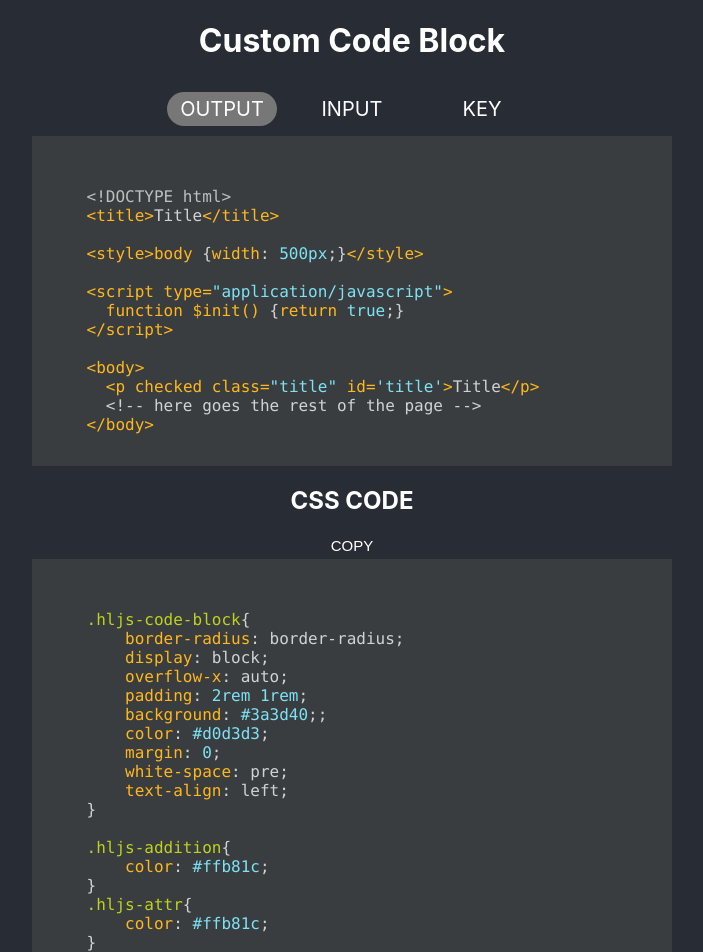
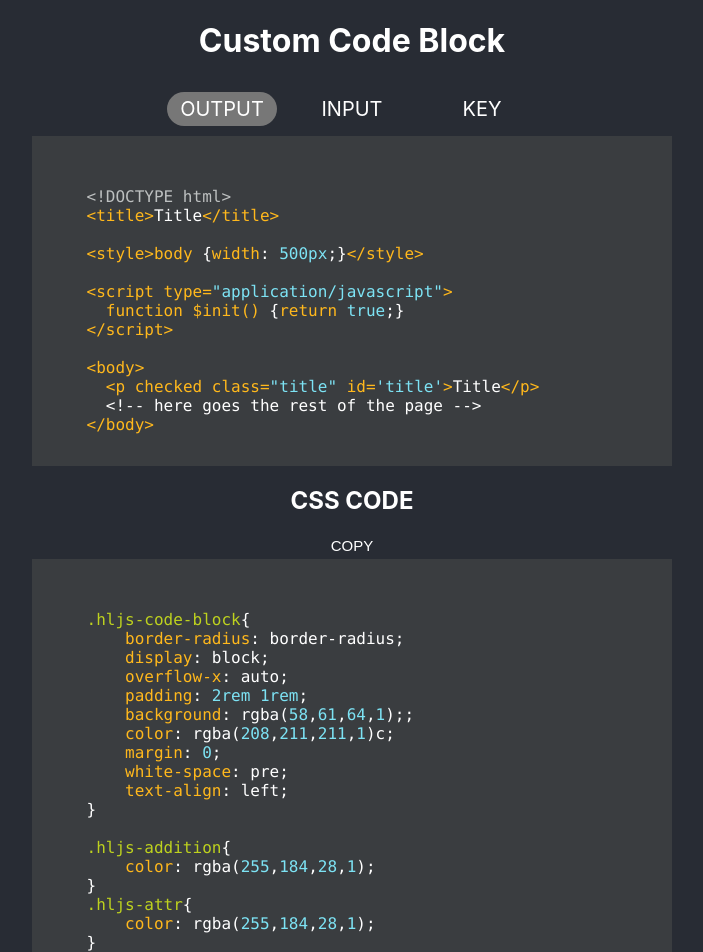
Before and after one commit to alexd99/HTMLCodeBlock, a React (Create React App) app: page / in a window 1280 px wide. Shown: the top 952 px of the page, without its empty margins (288-991 px from the left). Built offline with nearby package versions, Linux system fonts and the light colour scheme.

Commit message:
supporting rgba, and improving color picker performance

```diff
--- a/package.json
+++ b/package.json
@@ -4,6 +4,7 @@
   "private": true,
   "homepage": "https://alexd99.github.io/codeBlockGenerator/",
   "dependencies": {
+    "@tuxsudo/debounce": "^1.0.1",
     "highlight.js": "^9.13.1",
     "react": "^16.6.0",
     "react-color": "^2.14.1",
--- a/src/App.js
+++ b/src/App.js
@@ -6,6 +6,7 @@ import HtmlCodeDisplay from "./components/HtmlCodeDisplay";
 import BlockOptions from "./components/BlockOptions";
 import Key from "./components/Key";
 import ViewSwitcher from "./components/ViewSwitcher";
+import debounce from "@tuxsudo/debounce";
 
 const ParentDiv = styled.div`
   width: 50%;
@@ -33,49 +34,49 @@ class App extends React.Component {
       <!-- here goes the rest of the page -->
     </body>`,
     options: {
-      addition: "#ffb81c",
-      attr: "#ffb81c",
-      attribute: "#ffb81c",
-      background: "#3a3d40",
-      built_in: "#ffb81c",
-      "builtin-name": "#ffb81c",
-      bullet: "#7de3f4",
-      class: "#ffb81c",
-      code: "#bed21e",
-      comment: "#bdc0c0",
-      deletion: "#bdc0c0",
-      doctag: "#bdc0c0",
-      emphasis: "#a9adad",
-      formula: "#a9adad",
-      function: "#ffb81c",
-      keyword: "#ffb81c",
-      link: "#7de3f4",
-      literal: "#7de3f4",
-      meta: "#bdc0c0",
-      "meta-keyword": "#bdc0c0",
-      "meta-string": "#bdc0c0",
-      name: "#ffb81c",
-      number: "#7de3f4",
-      params: "#878a8c",
-      quote: "#7de3f4",
-      regexp: "#7de3f4",
-      section: "#ffb81c",
-      "selector-attr": "#ffb81c",
-      "selector-class": "#bed21e",
-      "selector-id": "#ffb81c",
-      "selector-pseudo": "#ffb81c",
-      "selector-tag": "#ffb81c",
-      string: "#7de3f4",
-      strong: "#a9adad",
-      subst: "#ffb81c",
-      symbol: "#ffb81c",
-      tag: "#ffb81c",
-      "template-tag": "#ffb81c",
-      "template-variable": "#ffb81c",
-      "text-color": "#d0d3d3",
-      title: "#ffb81c",
-      type: "#ffb81c",
-      variable: "#ffb81c"
+      addition: "rgba(255,184,28,1)",
+      attr: "rgba(255,184,28,1)",
+      attribute: "rgba(255,184,28,1)",
+      background: "rgba(58,61,64,1)",
+      built_in: "rgba(255,184,28,1)",
+      "builtin-name": "rgba(255,184,28,1)",
+      bullet: "rgba(125,227,244,1)",
+      class: "rgba(255,184,28,1)",
+      code: "rgba(190,210,30,1)",
+      comment: "rgba(189,192,192,1)",
+      deletion: "rgba(189,192,192,1)",
+      doctag: "rgba(189,192,192,1)",
+      emphasis: "rgba(169,173,173,1)",
+      formula: "rgba(169,173,173,1)",
+      function: "rgba(255,184,28,1)",
+      keyword: "rgba(255,184,28,1)",
+      link: "rgba(125,227,244,1)",
+      literal: "rgba(125,227,244,1)",
+      meta: "rgba(189,192,192,1)",
+      "meta-keyword": "rgba(189,192,192,1)",
+      "meta-string": "rgba(189,192,192,1)",
+      name: "rgba(255,184,28,1)",
+      number: "rgba(125,227,244,1)",
+      params: "rgba(135,138,140,1)",
+      quote: "rgba(125,227,244,1)",
+      regexp: "rgba(125,227,244,1)",
+      section: "rgba(255,184,28,1)",
+      "selector-attr": "rgba(255,184,28,1)",
+      "selector-class": "rgba(190,210,30,1)",
+      "selector-id": "rgba(255,184,28,1)",
+      "selector-pseudo": "rgba(255,184,28,1)",
+      "selector-tag": "rgba(255,184,28,1)",
+      string: "rgba(125,227,244,1)",
+      strong: "rgba(169,173,173,1)",
+      subst: "rgba(255,184,28,1)",
+      symbol: "rgba(255,184,28,1)",
+      tag: "rgba(255,184,28,1)",
+      "template-tag": "rgba(255,184,28,1)",
+      "template-variable": "rgba(255,184,28,1)",
+      "text-color": "rgba(208,211,211,1)c",
+      title: "rgba(255,184,28,1)",
+      type: "rgba(255,184,28,1)",
+      variable: "rgba(255,184,28,1)"
     }
   };
 
@@ -86,7 +87,11 @@ class App extends React.Component {
   };
 
   optionChange = (color, event, option) => {
-    const value = color.hex;
+    console.log(color);
+
+    const { r, g, b, a } = color.rgb;
+
+    const value = `rgba(${r},${g},${b},${a})`;
 
     this.setState(prevstate => ({
       options: {
@@ -133,7 +138,11 @@ class App extends React.Component {
             />
             <BlockOptions
               options={options}
-              optionChange={this.optionChange}
+              optionChange={debounce(
+                (color, event, optionChange) =>
+                  this.optionChange(color, event, optionChange),
+                75
+              )}
               code={code}
               codeChange={this.codeChange}
             />
```
Also changed, not shown: 1 other file (tests, documents, lock files or other folders).
